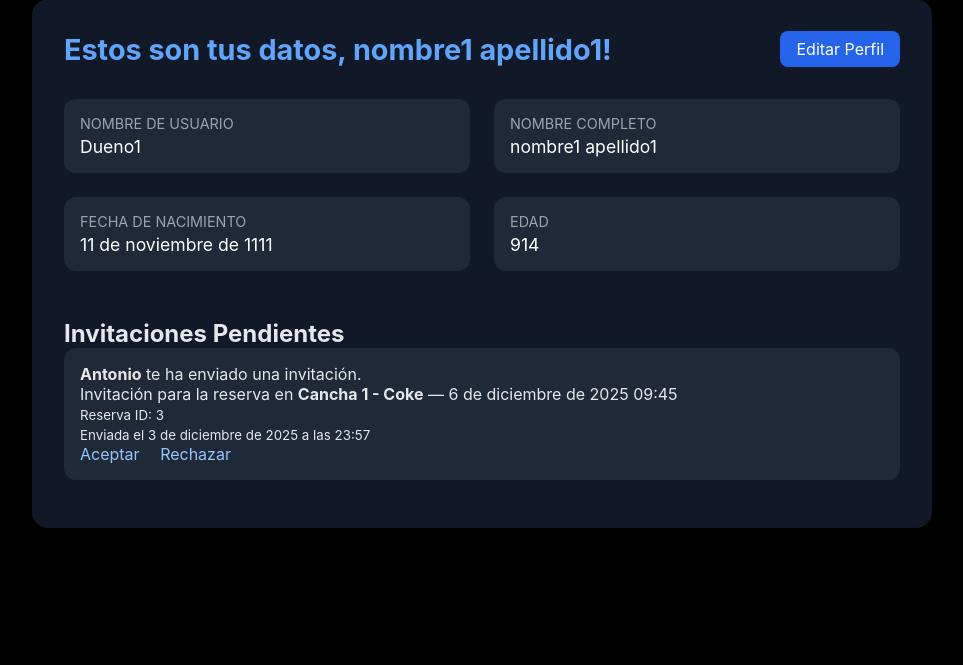
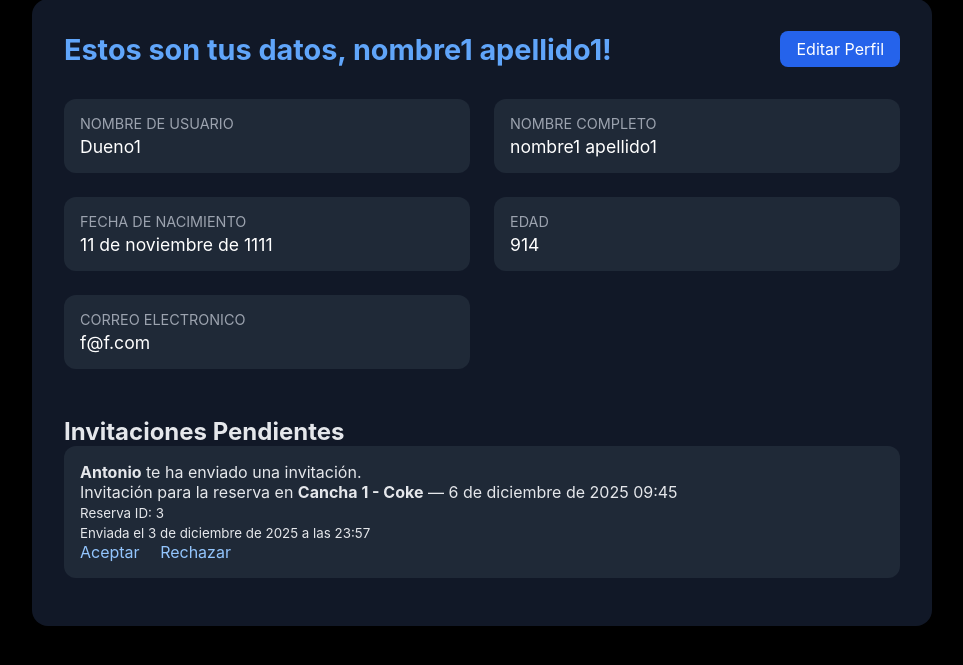
Before and after one commit to BrexR01Z/SN1, a Django app: page /perfil/ in a window 1280 px wide. Shown: the part 108-773 px from the top of the page, without its empty margins (158-1121 px from the left). Run offline with Django 5.2, Linux system fonts and the light colour scheme; a user stored in the database is signed in; data comes from the database, SQL or seed files in the repository.

Commit message:
al ver perfil, muestra correo

```diff
--- a/cuentas/templates/perfil_usuario.html
+++ b/cuentas/templates/perfil_usuario.html
@@ -134,6 +134,11 @@
                 <p class="info-value">{{ user.edad }}</p>
             </div>
 
+            <div class="info-box">
+                <p class="info-title">Correo Electronico</p>
+                <p class="info-value">{{ user.email }}</p>
+            </div>
+
         </div>
 
         <!-- INVITACIONES RECIBIDAS -->
```
